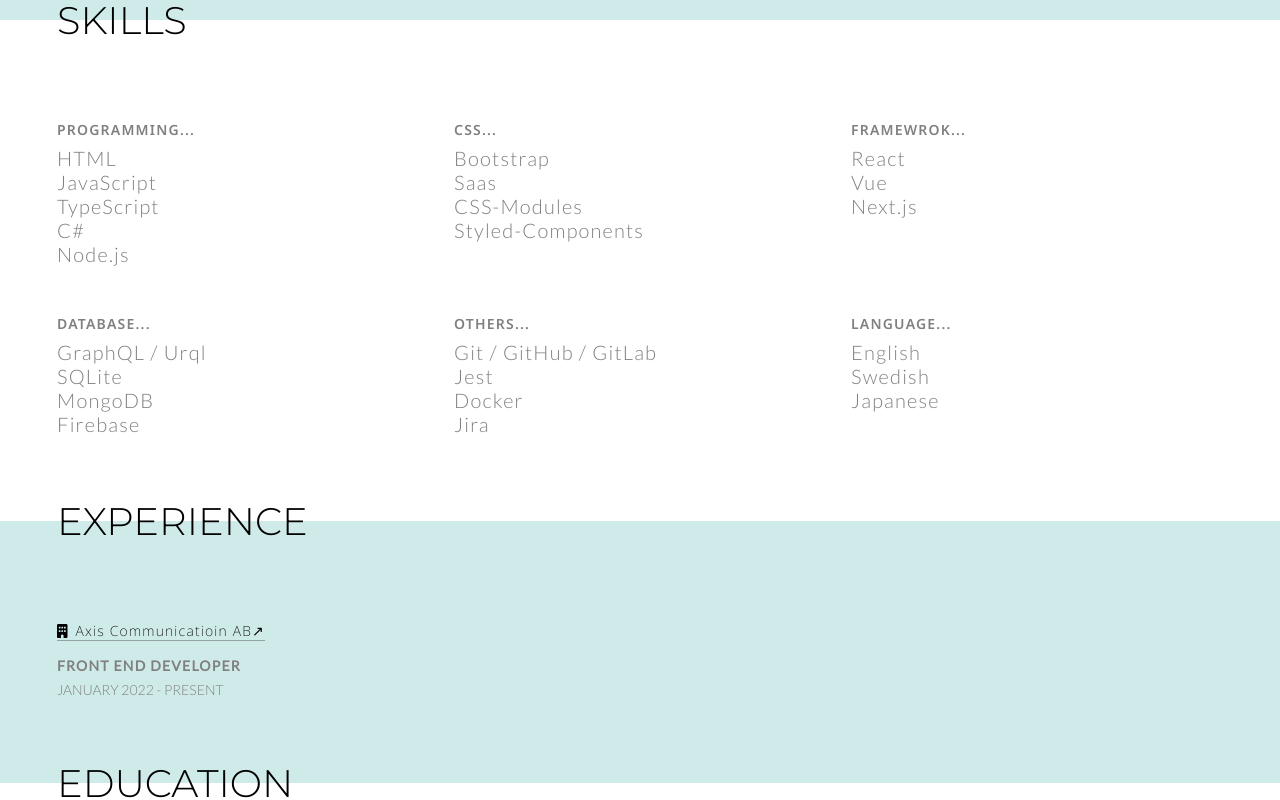
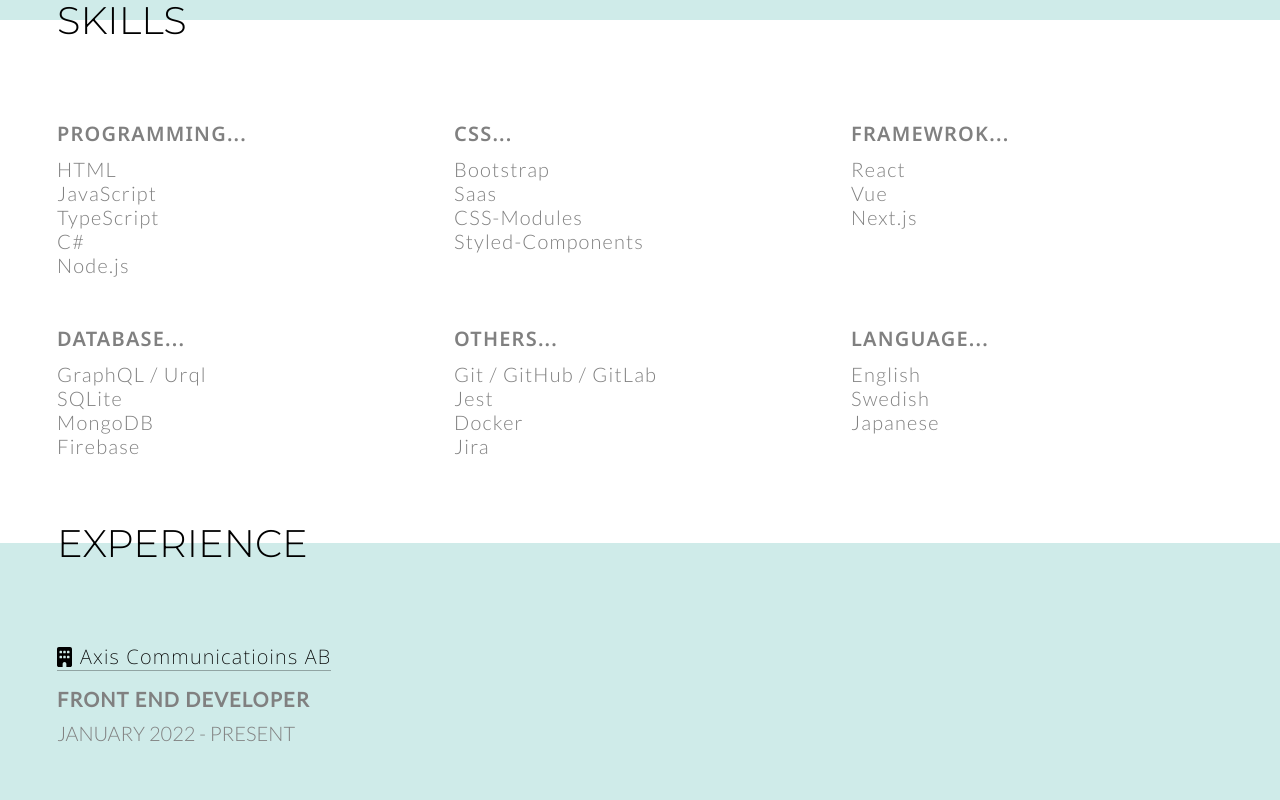
Before and after one commit to HitomiWin/My_Portfolio, a Next.js app: page /about in a window 1280 px wide. Shown: the part 620-1420 px from the top of the page. Built offline with nearby package versions, Linux system fonts and the light colour scheme.

Commit message:
change font-size to profile

```diff
--- a/app/about/educationAndEducation/components.tsx
+++ b/app/about/educationAndEducation/components.tsx
@@ -8,9 +8,8 @@ interface Props {
   infos: Array<Info>;
 }
 export function InfoList({ infos }: Props) {
-  console.log(infos);
   return (
-    <div className={styles.container}>
+    <div className={styles.profileContainer}>
       {infos.map(({ icon, url, name, title, period }) => (
         <div key={name}>
           <h2 className={styles.title}>
--- a/app/ui/globals.css
+++ b/app/ui/globals.css
@@ -22,7 +22,6 @@
 
 body {
   margin: 0;
-  background-color: rgb(var(--v-pink01-rgb));
   min-width: 200px;
 }
 
@@ -95,6 +94,10 @@ img {
   font-size: 18px;
 }
 
+header {
+  background-color: rgb(var(--v-pink01-rgb));
+}
+
 header.about {
   background-color: rgb(var(--v-light-green-rgb));
 }
@@ -103,6 +106,9 @@ footer {
   background-color: rgb(var(--v-medium-gray-rbg));
 }
 
+main {
+  background-color: rgb(var(--v-pink01-rgb));
+}
 main.about {
   background-color: rgb(var(--v-light-green-rgb));
 }
--- a/app/ui/iconAndUrl.tsx
+++ b/app/ui/iconAndUrl.tsx
@@ -24,10 +24,7 @@ export function IconAndUrl({ url, icon, name }: Props) {
         className={`${styles.iconAndUrlContent} ${styles.iconAndUrl}`}
       >
         <FontAwesomeIcon icon={icon} className={styles.iconAndUrlContent} />
-        <p>
-          {name ?? ""}
-          &#8599;
-        </p>
+        <p>{name ?? ""}</p>
       </a>
     </div>
   );
--- a/app/ui/projects/project.tsx
+++ b/app/ui/projects/project.tsx
@@ -31,7 +31,7 @@ export default function Project({ project, index }: Props) {
             alt="project image"
             width={project.imageWidth}
             height={project.imageHeight}
-            priority={false}
+            priority={true}
           />
         </figure>
       </div>
--- a/constants/experiencesAndEducations.ts
+++ b/constants/experiencesAndEducations.ts
@@ -17,7 +17,7 @@ export const experiences: Infos = [
   {
     url: "https://www.axis.com/",
     icon: faBuilding,
-    name: "Axis Communicatioin AB",
+    name: "Axis Communicatioins AB",
     title: "Front end developer",
     period: "January 2022 - Present",
   },
--- a/styles/about-hero-components.module.css
+++ b/styles/about-hero-components.module.css
@@ -24,27 +24,34 @@
   grid-template-columns: repeat(2, 1fr);
   gap: 32px 25px;
 }
+.profileContainer {
+  display: grid;
+  gap: 32px 25px;
+}
 .item {
   color: gray;
   font-weight: 300;
   letter-spacing: 1.2px;
-  font-size: clamp(12px, 2vw, 20px);
+  font-size: clamp(14px, 2vw, 20px);
 }
 .title {
   color: gray;
   letter-spacing: 1.2px;
   font-weight: 600;
-  font-size: clamp(10px, 1.6vw, 14px);
+  font-size: clamp(14px, 2vw, 20px);
   margin: 1rem 0 0.5em;
 }
 .period {
   color: gray;
   font-weight: 300;
-  font-size: clamp(10px, 1.6vw, 14px);
+  font-size: clamp(14px, 2vw, 20px);
 }
 
 @media (min-width: 768px) {
   .container {
     grid-template-columns: repeat(3, 1fr);
   }
+  .profileContainer {
+    grid-template-columns: repeat(3, 1fr);
+  }
 }
```
